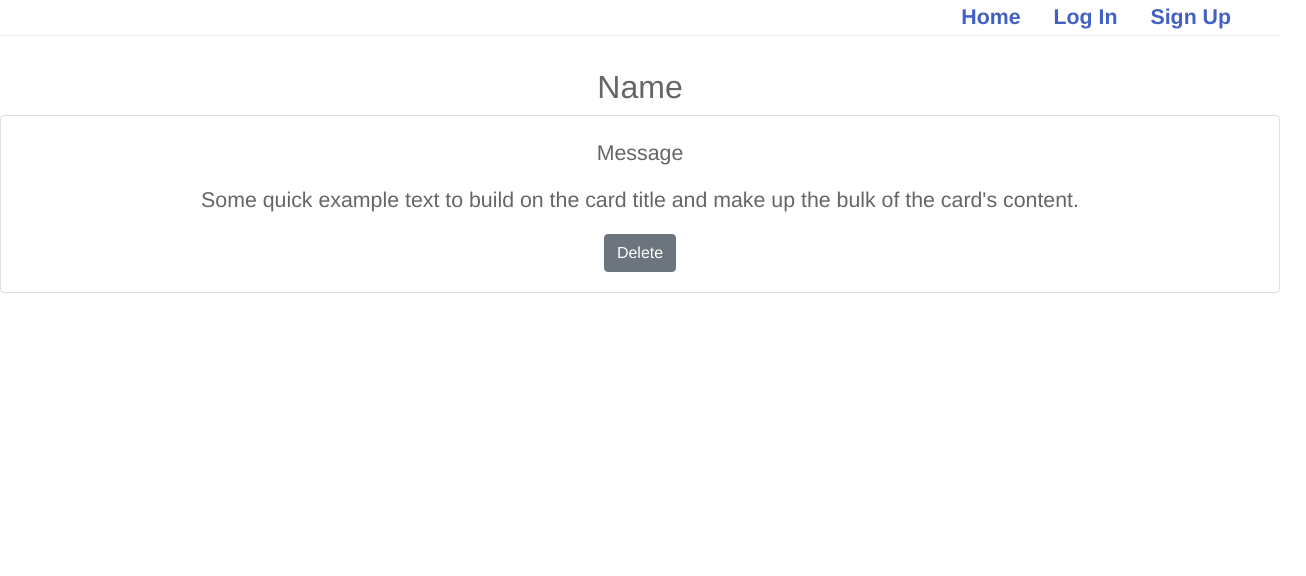
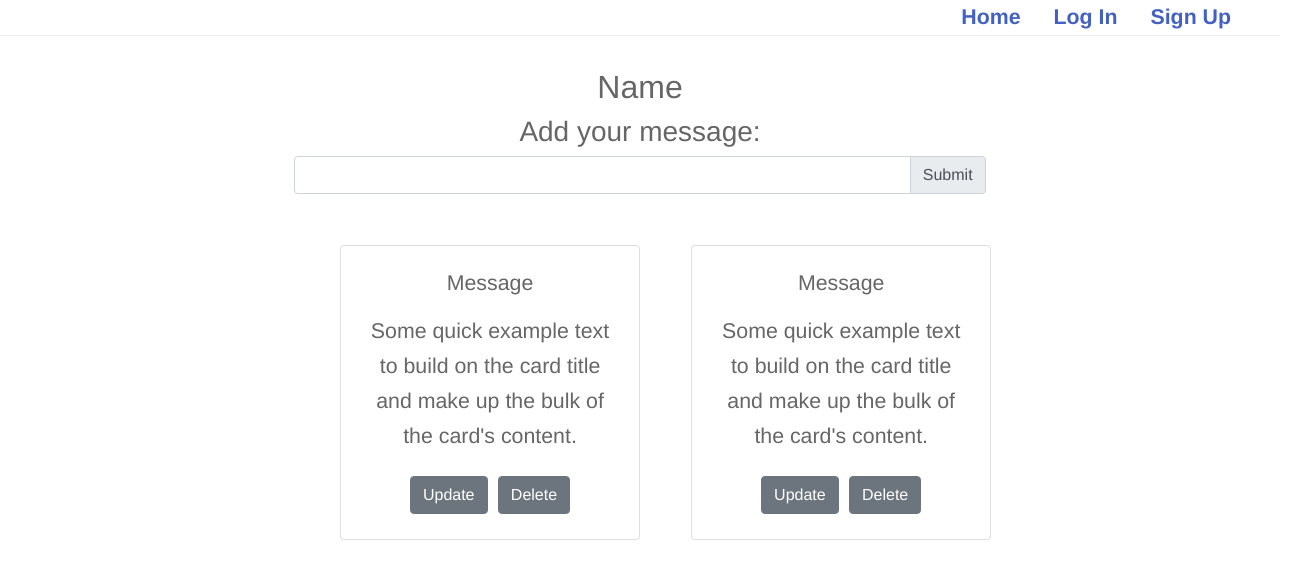
Before and after one commit to safe-space-lambda/Front-end-Lenna, a React (Create React App) app in the folder safespace/: page /profile in a window 1280 px wide. Shown: the top 576 px of the page, 1306 px wide, since content can reach past the window. Built offline with nearby package versions, Linux system fonts and the light colour scheme.

Commit message:
message form

```diff
--- a/safespace/src/App.css
+++ b/safespace/src/App.css
@@ -19,6 +19,7 @@ nav {
 .nav-links {
   display: flex;
   justify-content: flex-end;
+  flex-wrap: nowrap;
 }
 
 .nav-links a {
@@ -28,3 +29,36 @@ nav {
   margin-right: 8px;
   padding-right: 2%;
 }
+
+.message-card {
+  display: flex;
+  width: 100%;
+  justify-content: center;
+  margin: 2%;
+}
+
+.message-input {
+  display: flex;
+  justify-content: center;
+  align-content: center;
+  align-items: center;
+  width: 100%;
+  /* margin-left: 20%; */
+}
+
+.message-input input {
+  justify-content: center;
+  align-content: center;
+  align-items: center;
+  width: 50%;
+}
+.msg-input{
+  width: 54%;
+}
+.card {
+  margin: 2%;
+  width: 300px;
+}
+.message-card Button {
+  margin: 2%;
+}
--- a/safespace/src/components/MessageCard.js
+++ b/safespace/src/components/MessageCard.js
@@ -10,18 +10,29 @@ import {
 } from "reactstrap";
 
 
+
 class MessageCard extends Component {
   render() {
     return (
-      <div>
-        <Card>
+      <div className='message-card'>
+        <Card className='card'>
           <CardBody>
             <CardTitle>Message</CardTitle>
             <CardText>
               Some quick example text to build on the card title and make up the
               bulk of the card's content.
             </CardText>
-            <Button>Delete</Button>
+            <Button>Update</Button><Button>Delete</Button>
+          </CardBody>
+        </Card>
+        <Card className='card'>
+          <CardBody>
+            <CardTitle>Message</CardTitle>
+            <CardText>
+              Some quick example text to build on the card title and make up the
+              bulk of the card's content.
+            </CardText>
+            <Button>Update</Button><Button>Delete</Button>
           </CardBody>
         </Card>
       </div>
--- /dev/null
+++ b/safespace/src/components/MessageForm.js
@@ -0,0 +1,25 @@
+import React, { Component } from 'react'
+import { InputGroup, InputGroupText, InputGroupAddon, Input } from 'reactstrap';
+
+export class MessageForm extends Component {
+  render() {
+    return (
+        <>
+        <h3>Add your message: </h3>
+        <div className='message-input'>
+
+            <div className="msg-input">
+        <InputGroup className='input-group'>
+            <Input />
+            <InputGroupAddon addonType="append">
+          <InputGroupText>Submit</InputGroupText>
+        </InputGroupAddon>
+      </InputGroup>
+      </div>
+    </div>
+    </>
+    )
+  }
+}
+
+export default MessageForm
--- a/safespace/src/components/Profile.js
+++ b/safespace/src/components/Profile.js
@@ -1,10 +1,12 @@
 import React, { Component } from 'react'
 import MessageCard from './MessageCard'
+import MessageForm from './MessageForm'
 
 const Profile = props => {
     return (
        <div className='Profile'>
         <h2>Name</h2>
+        <MessageForm />
         <MessageCard user={props.user}/>
        </div>
     );
```
